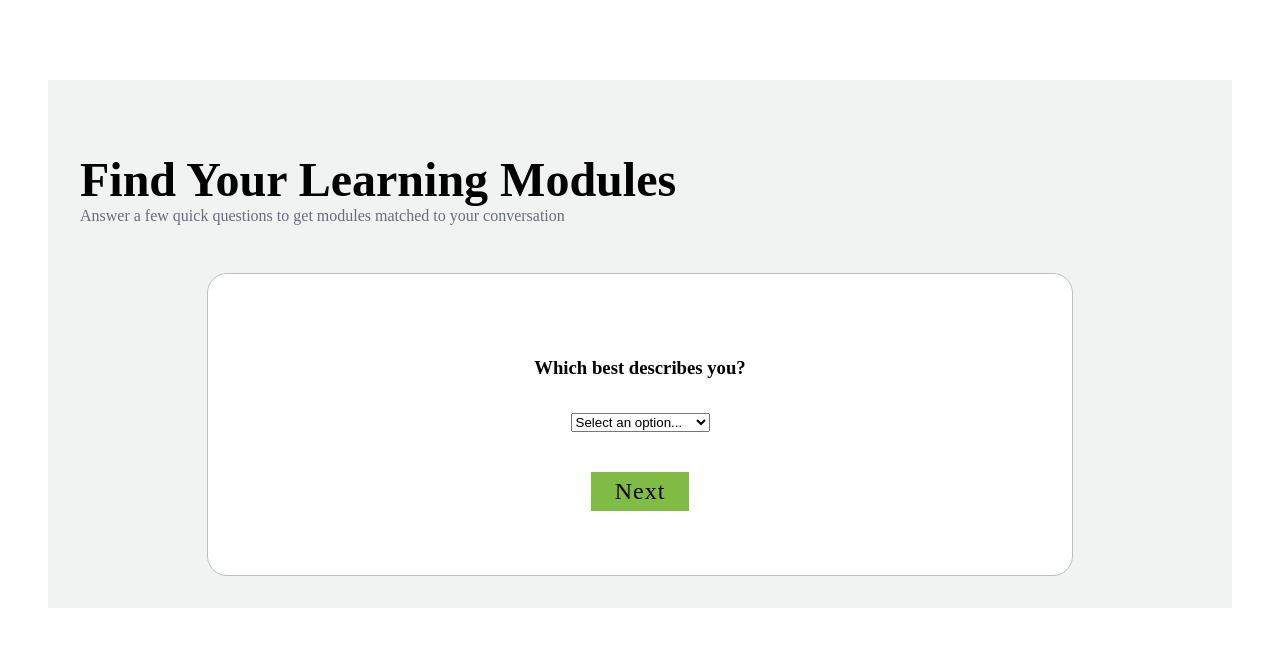
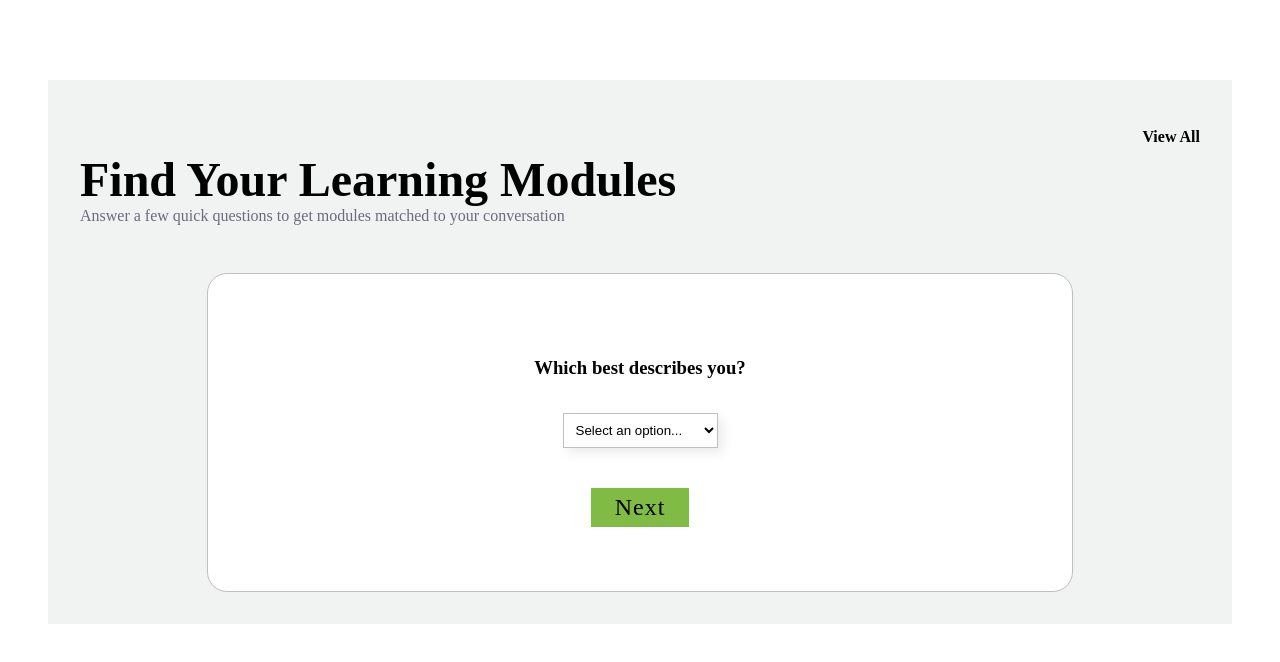
Before and after one commit to baileyfrye1/tavus-plugin, a React app: page / in a window 1280 px wide. Shown: the top 662 px of the page. Built offline with nearby package versions, Linux system fonts and the light colour scheme; the HTML template or start-up script is replaced by a standard one.

Commit message:
Added view all button, adjusted overall styles including renaming App.css and added global variable, and added basic styling to select element

```diff
--- a/src/App.css
+++ /dev/null
@@ -1,15 +0,0 @@
-.resources {
-  background-color: var(--clr-bg-light);
-  padding: var(--space-xl);
-
-  .resources__heading {
-    margin-bottom: 0;
-    font-size: var(--font-lg);
-  }
-
-  .resources__eyebrow {
-    font-size: var(--font-sm);
-    color: var(--clr-text-muted);
-    margin: 0;
-  }
-}
--- /dev/null
+++ b/src/App.module.css
@@ -0,0 +1,29 @@
+.resources {
+  background-color: var(--clr-bg-light);
+  padding: var(--space-xl);
+
+  .headingContainer {
+    display: flex;
+    justify-content: space-between;
+    .resourcesHeading {
+      margin-bottom: 0;
+      font-size: var(--font-lg);
+    }
+
+    .resourcesEyebrow {
+      font-size: var(--font-xs);
+      color: var(--clr-text-muted);
+      margin: 0;
+    }
+
+    .viewAll {
+      font-weight: 600;
+      cursor: pointer;
+      align-self: flex-start;
+
+      &:hover {
+        text-decoration: underline;
+      }
+    }
+  }
+}
--- a/src/App.tsx
+++ b/src/App.tsx
@@ -1,8 +1,8 @@
 import { useState } from "react";
-import "./App.css";
+import styles from "./App.module.css";
 import OnboardingFlow from "./components/OnboardingFlow";
 
-export type OnboardingStage = "questions" | "avatar" | "complete";
+export type OnboardingStage = "questions" | "avatar" | "library";
 
 function App() {
   const [stage, setStage] = useState<OnboardingStage>("questions");
@@ -15,16 +15,21 @@ function App() {
       "heading": "Avatar Selection",
       "eyebrow": "Pick the avatar you'd like to hear from"
     },
-    "complete": {
+    "library": {
       "heading": "Library",
       "eyebrow": "Browse learning videos",
     },
   }
 
   return (
-    <div className="container resources">
-      <h2 className="resources__heading">{stageText[stage].heading}</h2>
-      <p className="resources__eyebrow">{stageText[stage].eyebrow}</p>
+    <div className={`container ${styles.resources}`}>
+      <div className={styles.headingContainer}>
+        <div>
+          <h2 className={styles.resourcesHeading}>{stageText[stage].heading}</h2>
+          <p className={styles.resourcesEyebrow}>{stageText[stage].eyebrow}</p>
+        </div>
+        <p className={styles.viewAll} onClick={() => setStage("library")}>View All</p>
+      </div>
       <OnboardingFlow stage={stage} setStage={setStage} />
     </div>
   );
--- a/src/components/OnboardingFlow.tsx
+++ b/src/components/OnboardingFlow.tsx
@@ -21,9 +21,9 @@ function OnboardingFlow({ stage, setStage }: OnboardingFlowProps) {
 		case 'avatar':
 			return <AvatarPicker onSelect={(avatarId) => {
 				setAnswers(prev => ({ ...prev, avatar: avatarId }));
-				setStage('complete');
+				setStage('library');
 			}} />
-		case 'complete':
+		case 'library':
 			return <ModuleGrid answers={answers} />
 	}
 }
--- a/src/components/questions/OnboardingQuestions.module.css
+++ b/src/components/questions/OnboardingQuestions.module.css
@@ -19,6 +19,17 @@
 	.question {
 		width: 50ch;
 		text-align: center;
+	}
+
+	.answerChoices {
+		max-width: 250px;
+		overflow: hidden;
+		text-overflow: ellipsis;
+		outline: none;
+		border: 1px solid var(--clr-border);
+		background-color: var(--clr-white);
+		padding: 0.5rem;
+		box-shadow: 5px 5px 10px rgba(0, 0, 0, 0.08);
 	}
 
 	.btnGroup {
--- a/src/components/questions/OnboardingQuestions.tsx
+++ b/src/components/questions/OnboardingQuestions.tsx
@@ -27,7 +27,7 @@ function OnboardingQuestions({ onComplete }: OnboardingQuestionsProps) {
 			{currentIndex > 0 && <StepIndicator currentIndex={currentIndex} totalSteps={totalSteps} />}
 			<div className={styles.formContent}>
 				<h3 className={styles.question}>{currentQuestion.text}</h3>
-				<select name="questions" id="questions" onChange={(e) => setSelected(e.target.value)}>
+				<select name="questions" id="questions" onChange={(e) => setSelected(e.target.value)} className={styles.answerChoices}>
 					<option value="">Select an option...</option>
 					{currentQuestion.options.map((opt) => (
 						<option key={opt.value} value={opt.value}>{opt.label}</option>
--- a/src/components/questions/StepIndicator.module.css
+++ b/src/components/questions/StepIndicator.module.css
@@ -31,7 +31,9 @@
 		display: flex;
 		align-items: center;
 		justify-content: center;
-		color: var(--clr-primary);
+		color: var(--clr-black);
+		font-size: var(--font-sm);
+		font-weight: 600;
 		transition: background 0.2s ease, color 0.2s ease;
 
 		&.filled {
--- a/src/index.css
+++ b/src/index.css
@@ -1,6 +1,7 @@
 :root {
   /* Colors */
   --clr-white: oklch(100.0% 0.000 89.9);
+  --clr-black: oklch(0.0% 0.000 0.0);
   --clr-primary: oklch(64.8% 0.061 258.3);
   --clr-accent: oklch(73.0% 0.163 132.0);
   --clr-border: oklch(80.5% 0.000 89.9);
@@ -17,6 +18,9 @@
   --space-3xl: 4rem;
   --space-4xl: 5rem;
 
+  /* Width */
+  --content-width: 1120px;
+
   /* Border Radius */
   --radius-md: 0.75rem;
   --radius-lg: 1.25rem;
@@ -25,7 +29,8 @@
   /* Font Sizes */
   --font-lg: 3rem;
   --font-md: 1.5rem;
-  --font-sm: 1rem;
+  --font-sm: 1.125rem;
+  --font-xs: 1rem;
 }
 
 #tavus-resources {
@@ -35,7 +40,7 @@
 
 .container {
   height: 100%;
-  width: min(1120px, 100% - 3rem);
+  width: min(var(--content-width), 100% - 3rem);
   padding-inline: 1.5rem;
   margin-inline: auto;
   overflow: hidden;
```
